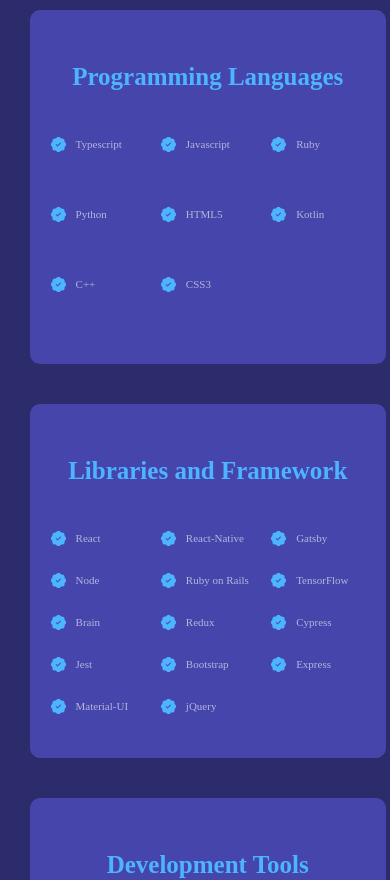
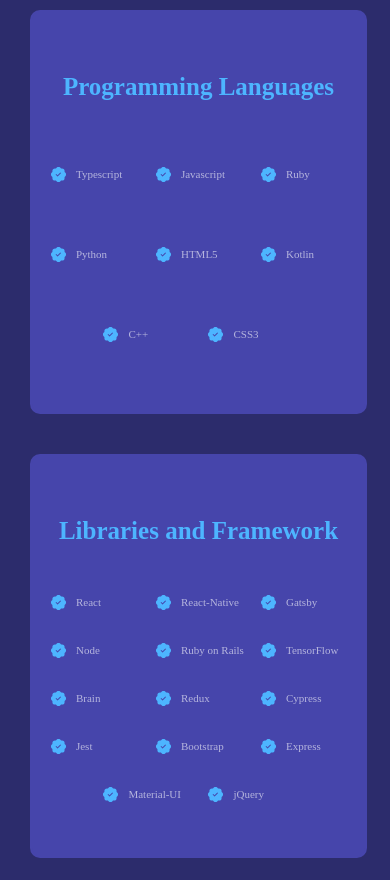
Before and after one commit to frannyngo/portfolio, a React (Create React App) app: page / in a window 390 px wide. Shown: the part 2800-3680 px from the top of the page. Built offline with nearby package versions, Linux system fonts and the light colour scheme.

Commit message:
iPhone_mini_media_query

```diff
--- a/src/components/experience/experience_styles.js
+++ b/src/components/experience/experience_styles.js
@@ -43,7 +43,11 @@
     width: 90%;
   }
   @media (max-width: 600px) {
-    width: 95%;
+    width: 90%;
+  }
+
+  @media (max-width: 400px) {
+    height: 400px;
   }
   &:hover {
     background: transparent;
@@ -68,6 +72,13 @@
 
   @media (max-width: 700px) {
     width: 95%;
+  }
+
+  @media (max-width: 400px) {
+    display: flex;
+    justify-content: center;
+    align-items: center;
+    flex-wrap: none;
   }
 `;
 
--- a/src/components/portfolio/portfolio_styles.js
+++ b/src/components/portfolio/portfolio_styles.js
@@ -44,6 +44,18 @@
     padding-top: 30px;
     padding-bottom: 0px;
   }
+
+  @media (max-width: 400px) {
+    width: 355px;
+    padding-top: 30px;
+    padding-bottom: 0px;
+  }
+
+  @media (max-width: 400px) {
+    width: 320px;
+    padding-top: 30px;
+    padding-bottom: 0px;
+  }
 `;
 
 export const Info = styled.div`
@@ -81,6 +93,10 @@
 
   @media (max-width: 600px) {
     width: 325px;
+  }
+
+  @media (max-width: 400px) {
+    width: 270px;
   }
 `;
 
@@ -132,6 +148,9 @@
   @media (max-width: 600px) {
     width: 325px;
   }
+  @media (max-width: 400px) {
+    width: 270px;
+  }
 `;
 
 export const Header = styled.h2`
```
